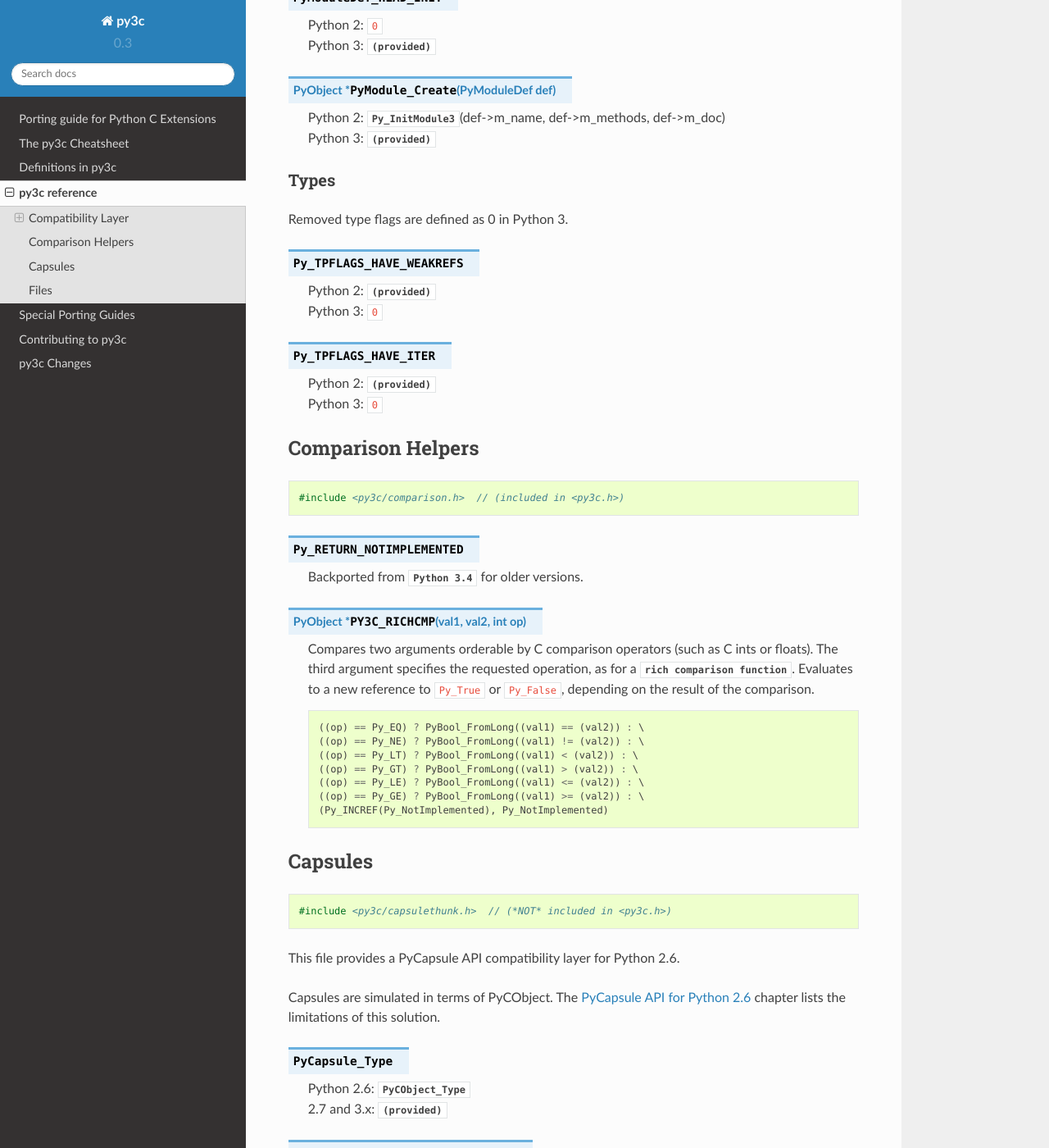
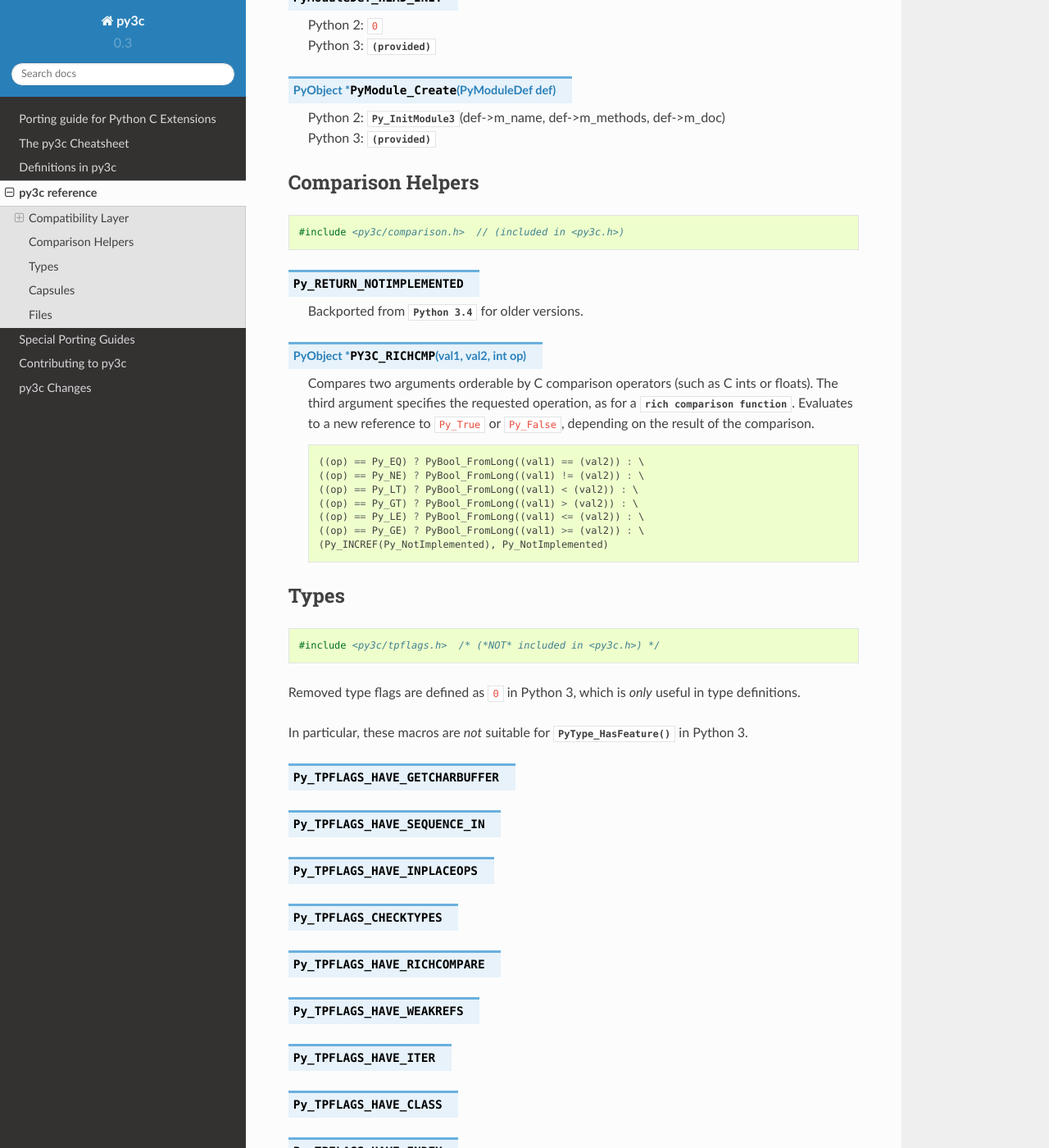
Before and after one commit to encukou/py3c, a Sphinx documentation site: the page built from doc/source/reference.rst, in a window 1280 px wide and 1400 px high, scrolled down 8545 px. Shown: the whole window at 82% size. Built offline with Sphinx 7.4.7 and the Read the Docs theme 2.0.0, drawn with Linux system fonts in a browser that asks for light colours; some of the changed text lies outside the part shown.

Commit message:
Move type flags into a non-default header

```diff
--- a/doc/source/reference.rst
+++ b/doc/source/reference.rst
@@ -441,22 +441,6 @@ Module Initialization
     | Python 3: :c:func:`(provided) <py3:PyModule_Create>`
 
 
-Types
-~~~~~
-
-Removed type flags are defined as 0 in Python 3.
-
-.. c:macro:: Py_TPFLAGS_HAVE_WEAKREFS
-
-    | Python 2: :c:data:`(provided) <py2:Py_TPFLAGS_HAVE_WEAKREFS>`
-    | Python 3: ``0``
-
-.. c:macro:: Py_TPFLAGS_HAVE_ITER
-
-    | Python 2: :c:data:`(provided) <py2:Py_TPFLAGS_HAVE_ITER>`
-    | Python 3: ``0``
-
-
 
 Comparison Helpers
 ==================
@@ -488,6 +472,36 @@ Comparison Helpers
         ((op) == Py_LE) ? PyBool_FromLong((val1) <= (val2)) : \
         ((op) == Py_GE) ? PyBool_FromLong((val1) >= (val2)) : \
         (Py_INCREF(Py_NotImplemented), Py_NotImplemented)
+
+
+Types
+=====
+
+::
+
+    #include <py3c/tpflags.h>  /* (*NOT* included in <py3c.h>) */
+
+.. _tpflags_ref:
+
+Removed type flags are defined as ``0`` in Python 3, which is
+*only* useful in type definitions.
+
+In particular, these macros are *not* suitable for :c:func:`PyType_HasFeature`
+in Python 3.
+
+.. c:macro::  Py_TPFLAGS_HAVE_GETCHARBUFFER
+.. c:macro::  Py_TPFLAGS_HAVE_SEQUENCE_IN
+.. c:macro::  Py_TPFLAGS_HAVE_INPLACEOPS
+.. c:macro::  Py_TPFLAGS_CHECKTYPES
+.. c:macro::  Py_TPFLAGS_HAVE_RICHCOMPARE
+.. c:macro::  Py_TPFLAGS_HAVE_WEAKREFS
+.. c:macro::  Py_TPFLAGS_HAVE_ITER
+.. c:macro::  Py_TPFLAGS_HAVE_CLASS
+.. c:macro::  Py_TPFLAGS_HAVE_INDEX
+.. c:macro:: Py_TPFLAGS_HAVE_NEWBUFFER
+
+    | Python 2: (provided), e.g. :data:`Py_TPFLAGS_HAVE_WEAKREFS <py2:Py_TPFLAGS_HAVE_WEAKREFS>`
+    | Python 3: ``0``
 
 
 .. _capsulethunk:
```
Also changed, not shown: doc/source/changelog.rst (+7 -0 lines), doc/source/defs.rst (+6 -2 lines), doc/source/ext-types.rst (+29 -3 lines), doc/source/guide-porting.rst (+8 -0 lines), 2 other files.
